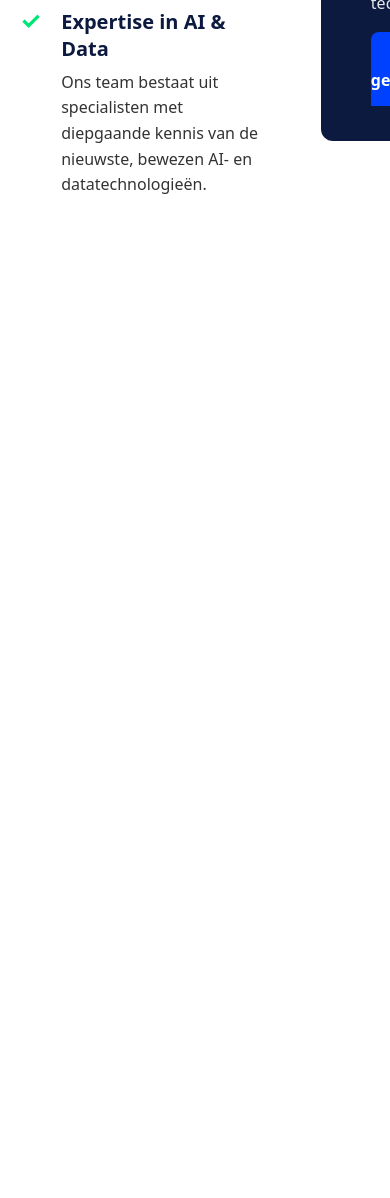
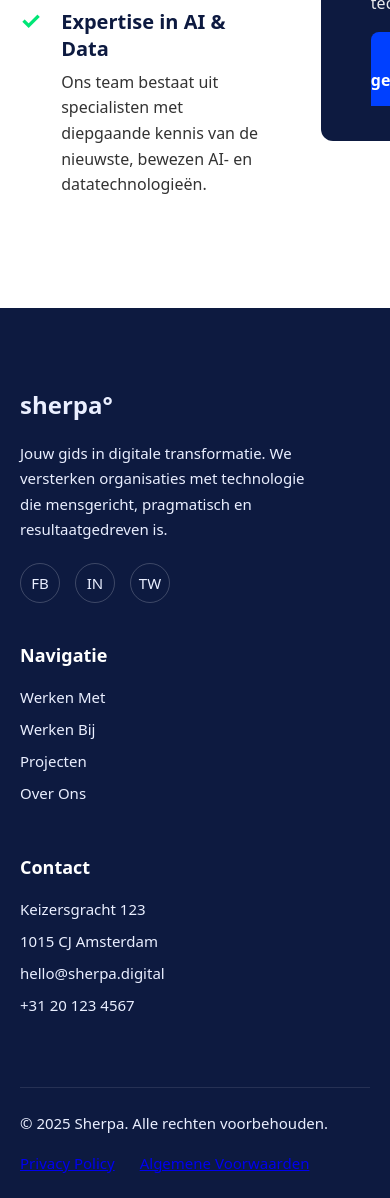
Before and after one commit to Sabrimrn/Sherpa-digital-opdracht, a plain HTML site: page index.html in a window 390 px wide. Shown: the part 9271-10469 px from the top of the page. Before the commit the page ends 9579 px from the top, so only its background shows below. Drawn offline with Linux system fonts and the light colour scheme.

Commit message:
- Implemented a multi-column, responsive footer using CSS Grid. - The footer includes sections for company info, navigation, and contact details. - Added a sub-footer with copyright and legal links. - Styled the footer with the dark theme, ensuring consistency with the overall design.

```diff
--- a/index.html
+++ b/index.html
@@ -247,10 +247,49 @@
 
     <!-- 3. Footer onderaan de pagina -->
     <footer class="main-footer">
-        <!-- Hier komt de footer-informatie met links en contactgegevens -->
+        <div class="container">
+            <div class="footer-grid">
+                <div class="footer-col footer-about">
+                    <a href="#" class="footer-logo">sherpa°</a>
+                    <p>Jouw gids in digitale transformatie. We versterken organisaties met technologie die mensgericht, pragmatisch en resultaatgedreven is.</p>
+                    <div class="footer-socials">
+                        <a href="#">FB</a>
+                        <a href="#">IN</a>
+                        <a href="#">TW</a>
+                    </div>
+                </div>
+
+                <div class="footer-col">
+                    <h4>Navigatie</h4>
+                    <ul>
+                        <li><a href="#">Werken Met</a></li>
+                        <li><a href="#">Werken Bij</a></li>
+                        <li><a href="#">Projecten</a></li>
+                        <li><a href="#">Over Ons</a></li>
+                    </ul>
+                </div>
+
+                <div class="footer-col">
+                    <h4>Contact</h4>
+                    <ul>
+                        <li>Keizersgracht 123</li>
+                        <li>1015 CJ Amsterdam</li>
+                        <li>hello@sherpa.digital</li>
+                        <li>+31 20 123 4567</li>
+                    </ul>
+                </div>
+            </div>
+
+            <div class="footer-bottom">
+                <p>&copy; 2025 Sherpa. Alle rechten voorbehouden.</p>
+                <div class="footer-legal-links">
+                    <a href="#">Privacy Policy</a>
+                    <a href="#">Algemene Voorwaarden</a>
+                </div>
+            </div>
+        </div>
     </footer>
 
-    <!-- Link naar ons JavaScript-bestand (als 'module' voor moderne JS) -->
     <script type="module" src="src/js/main.js"></script>
 </body>
 </html>
--- a/src/css/styles.css
+++ b/src/css/styles.css
@@ -564,3 +564,95 @@ body {
     margin-bottom: 30px;
     opacity: 0.9;
 }
+
+/* --- 10. Footer Stijlen --- */
+.main-footer {
+    background-color: var(--dark-blue);
+    color: #eaefff; /* Een iets zachter wit voor betere leesbaarheid */
+    padding-top: 80px;
+    font-size: 15px;
+}
+
+.footer-grid {
+    display: grid;
+    grid-template-columns: repeat(auto-fit, minmax(250px, 1fr));
+    gap: 40px;
+    padding-bottom: 60px;
+}
+
+.footer-logo {
+    font-weight: bold;
+    font-size: 24px;
+    text-decoration: none;
+    color: var(--background-white);
+    display: inline-block;
+    margin-bottom: 20px;
+}
+
+.footer-col p {
+    line-height: 1.7;
+    max-width: 300px;
+}
+
+.footer-socials {
+    display: flex;
+    gap: 15px;
+    margin-top: 20px;
+}
+
+.footer-socials a {
+    display: flex;
+    justify-content: center;
+    align-items: center;
+    width: 40px;
+    height: 40px;
+    border: 1px solid rgba(255, 255, 255, 0.2);
+    border-radius: 50%;
+    text-decoration: none;
+    color: var(--background-white);
+    transition: all 0.3s ease;
+}
+
+.footer-socials a:hover {
+    background-color: var(--sherpa-blue);
+    border-color: var(--sherpa-blue);
+}
+
+.footer-col h4 {
+    font-size: 18px;
+    color: var(--background-white);
+    margin-bottom: 20px;
+}
+
+.footer-col ul {
+    list-style: none;
+}
+
+.footer-col ul li {
+    margin-bottom: 12px;
+}
+
+.footer-col a {
+    text-decoration: none;
+    color: #eaefff;
+}
+
+.footer-col a:hover {
+    color: var(--sherpa-green);
+}
+
+/* De onderste balk */
+.footer-bottom {
+    display: flex;
+    justify-content: space-between;
+    align-items: center;
+    flex-wrap: wrap; /* Voor kleinere schermen */
+    gap: 20px;
+    padding: 25px 0;
+    border-top: 1px solid rgba(255, 255, 255, 0.1);
+}
+
+.footer-legal-links {
+    display: flex;
+    gap: 25px;
+}
```
